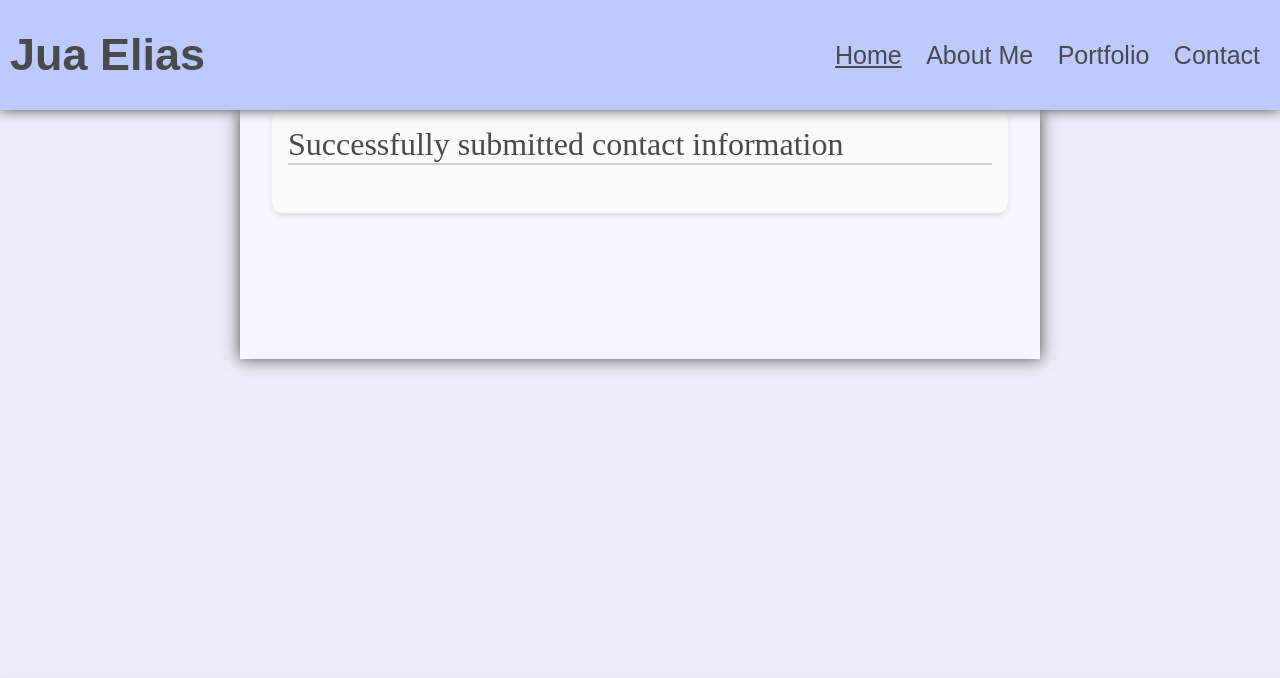
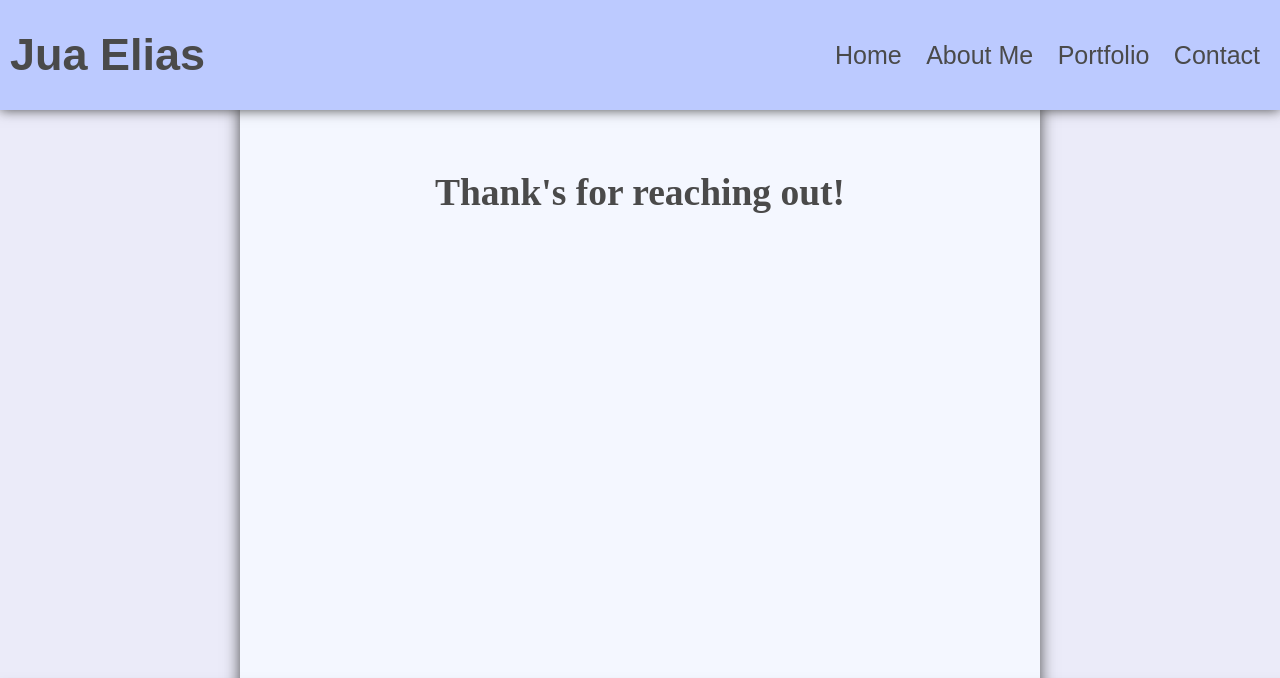
Before and after one commit to birdiejones/personal-website, a plain HTML site: page success.html in a window 1280 px wide. Shown: the top 678 px of the page. Drawn offline with Linux system fonts and the light colour scheme.

Commit message:
tweaked success page

```diff
--- a/styles.css
+++ b/styles.css
@@ -195,3 +195,7 @@ textarea {
 }
 /* end contact section */
 /* Start success section */
+
+.success{
+text-align: center;
+}
--- a/success.html
+++ b/success.html
@@ -13,17 +13,25 @@
         <h1>Jua Elias</h1>
       </div>
       <div id="links">
-        <a class="active" href="index.html">Home</a>
+        <a href="index.html">Home</a>
         <a href="aboutme.html">About Me</a>
         <a href="portfolio.html">Portfolio</a>
         <a href="contact.html">Contact</a>
       </div>
     </nav>
-<section class="project">
-    <main class="success">
-        <h2>Successfully submitted contact information</h2>
+
+    <main class="main-content">
+        <h2 class="success">Thank's for reaching out!</h2>
+        <br>
     </main>
-    </section>
+
+    <br>
+    <br>
+    <br>
+    <br>
+    <br>
+    <br>
+    <br>
     <br>
     <br>
  <footer>
```
